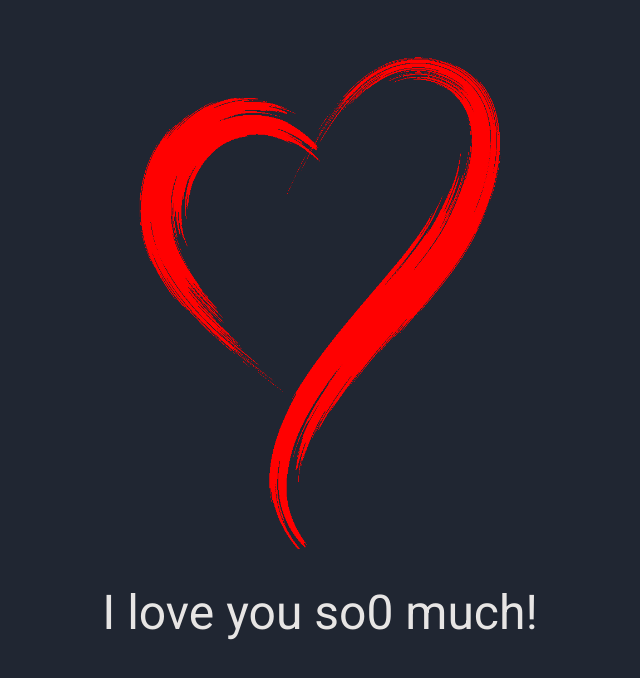
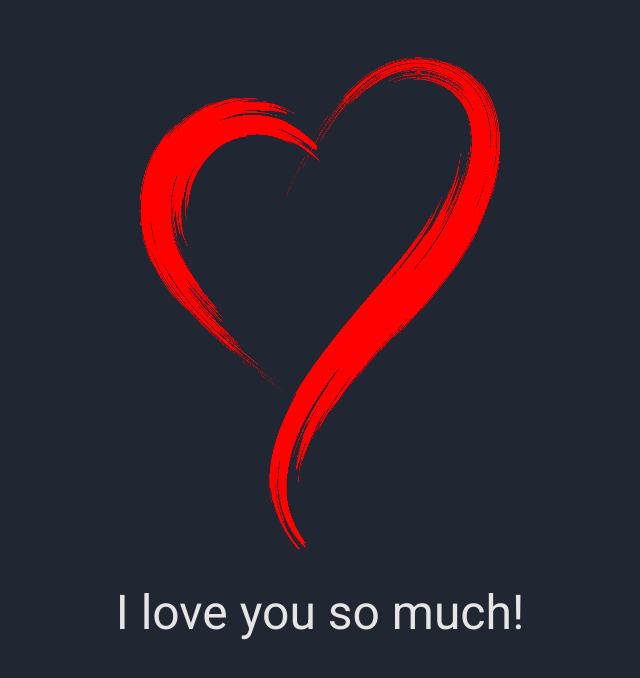
Before and after one commit to nac-in-ua/love, a React (Vite) app: page / in a window 1280 px wide. Shown: the top 678 px of the page, without its empty margins (320-960 px from the left). Built offline with nearby package versions, Linux system fonts and the light colour scheme.

Commit message:
fixed test

```diff
--- a/src/Greetings.jsx
+++ b/src/Greetings.jsx
@@ -2,7 +2,7 @@ function Greetings() {
   return (
     <>
       <h1 className="my-10 text-center font-roboto text-5xl font-light text-stone-200">
-        I love you so0 much!
+        I love you so much!
       </h1>
     </>
   )
```
